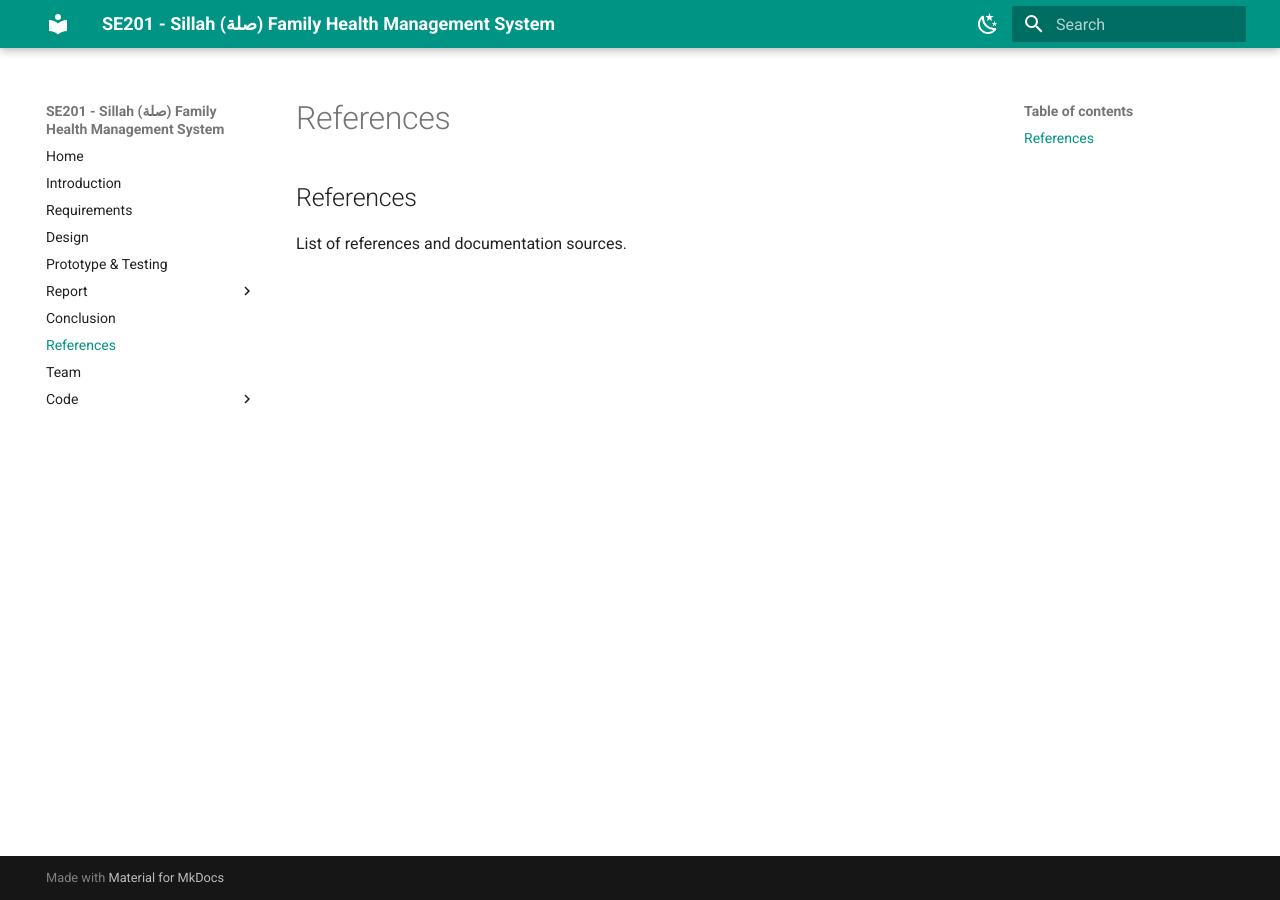
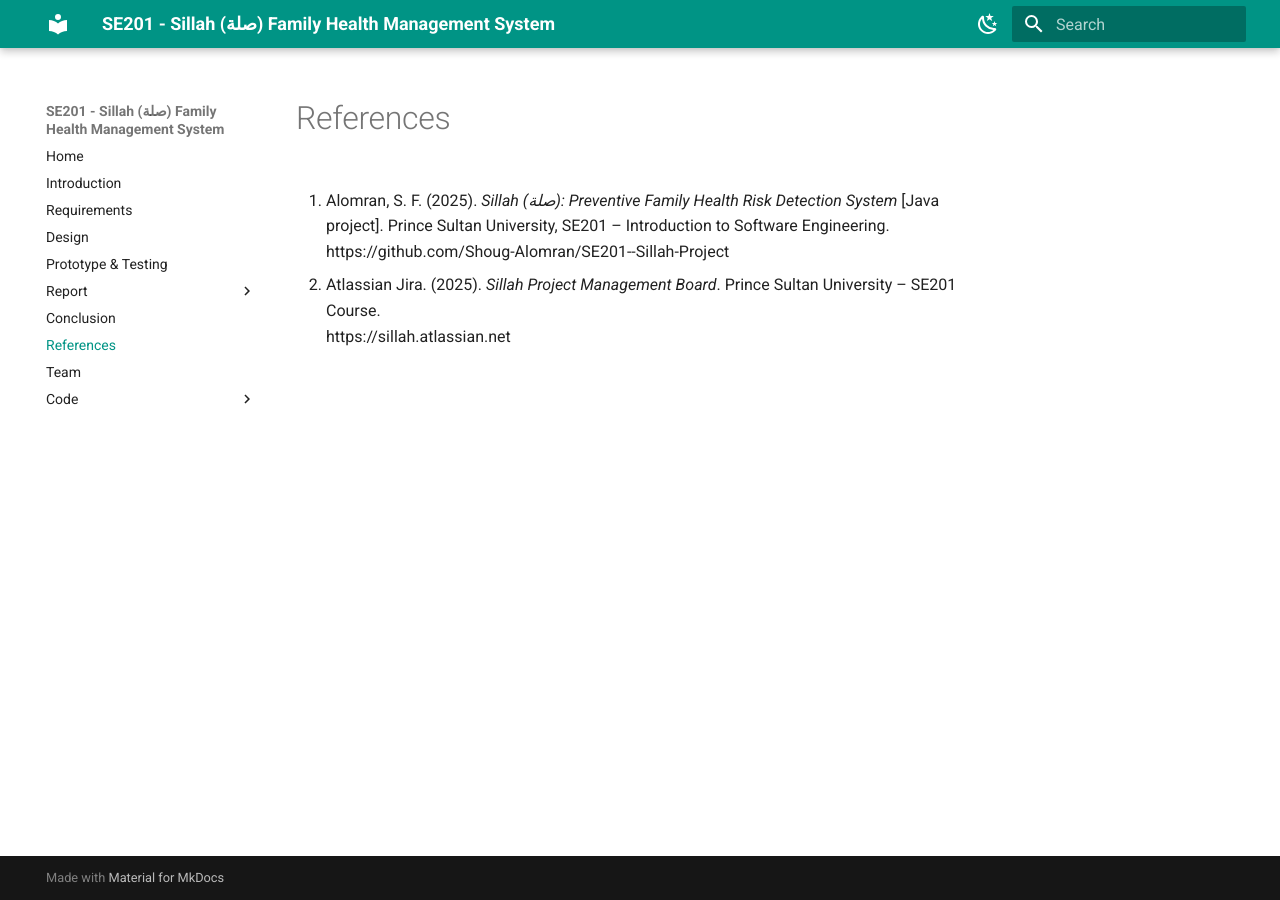
Before and after one commit to Shoug-Alomran/SE201--Sillah-Project, an MkDocs documentation site: the page built from docs/references.md, in a window 1280 px wide. Built offline with MkDocs 1.6.1 and Material for MkDocs 9.7.7, drawn with Linux system fonts in a browser that asks for light colours.

Commit message:
Added refrences

```diff
--- a/docs/references.md
+++ b/docs/references.md
@@ -1,3 +1,7 @@
-## References
+# References
 
-List of references and documentation sources.
+1. Alomran, S. F. (2025). *Sillah (صلة): Preventive Family Health Risk Detection System* [Java project]. Prince Sultan University, SE201 – Introduction to Software Engineering.
+   https://github.com/Shoug-Alomran/SE201--Sillah-Project
+
+2. Atlassian Jira. (2025). *Sillah Project Management Board*. Prince Sultan University – SE201 Course.
+   https://sillah.atlassian.net
```
